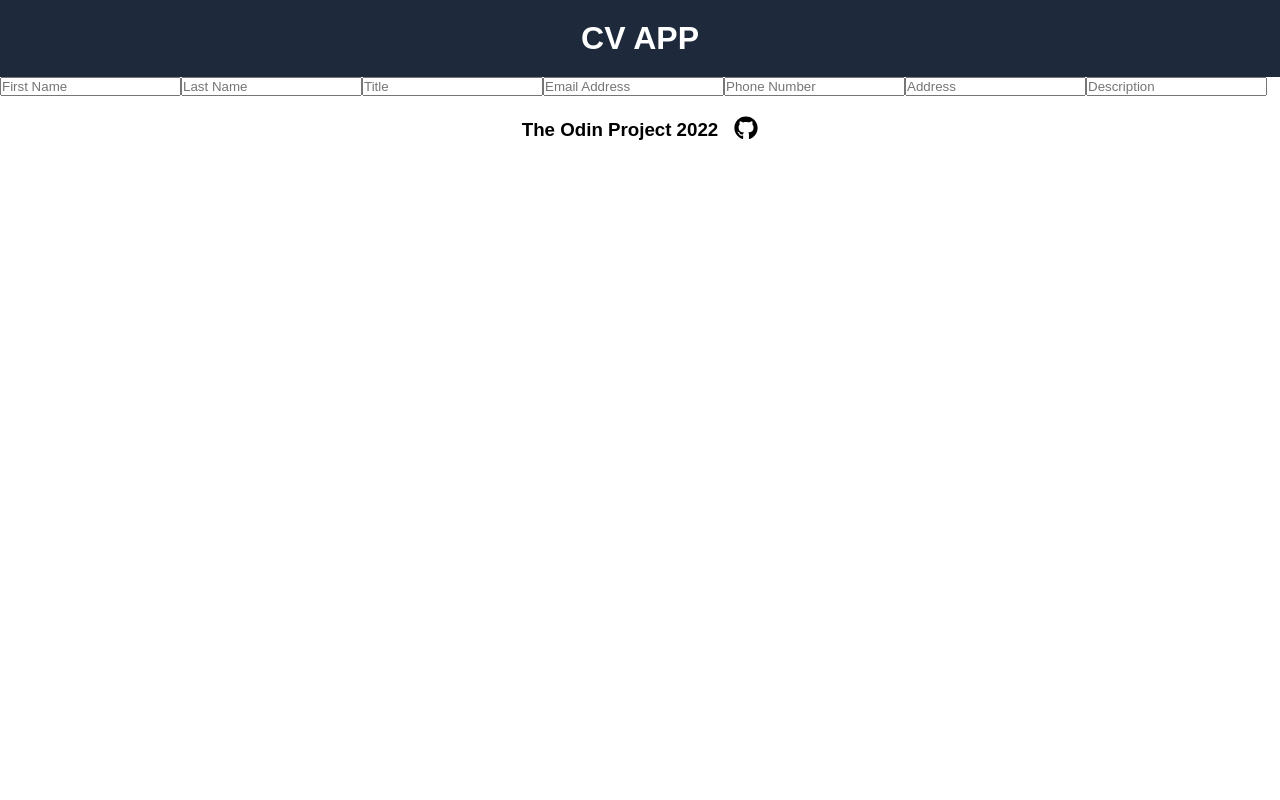
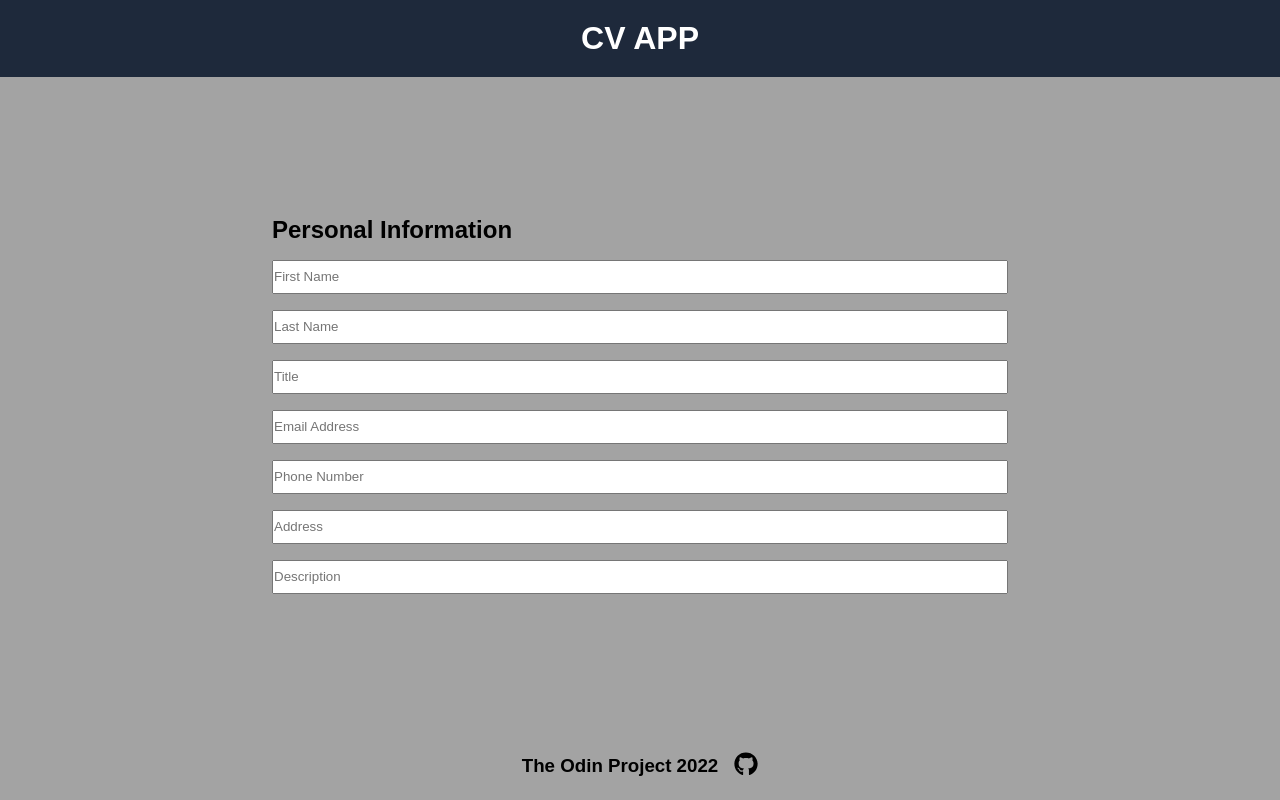
Before and after one commit to warithad/cv-app, a React (Create React App) app: page / in a window 1280 px wide. Built offline with nearby package versions, Linux system fonts and the light colour scheme.

Commit message:
Set background styling and delete cvformstyle.js file

```diff
--- a/src/App.js
+++ b/src/App.js
@@ -2,15 +2,19 @@ import Header  from "./components/Header";
 import Footer from "./components/Footer";
 import React from "react";
 import Main from "./components/Main";
+import styled from "styled-components";
 
 const App =()=>{
   return (
-    <>
+    <AppStyle className='app'>
       <Header/>
       <Main/>
       <Footer/>
-    </>
+    </AppStyle>
   );
 }
 
+const AppStyle = styled.div`
+
+`
 export default App;
--- a/src/components/Main.js
+++ b/src/components/Main.js
@@ -1,4 +1,5 @@
 import React, { Component } from "react"
+import styled from "styled-components";
 import CVForm from "./cv-form/CVForm"
 import CVPage from "./cv-page/CVPage"
 
@@ -42,10 +43,16 @@ export default class Main extends Component{
     }
     render(){
         return (
-            <>
+            <MainStyle>
                 <CVForm cv={this.state.cv}/>
                 <CVPage/>
-            </>
+            </MainStyle>
         )
     }
 }
+
+const MainStyle = styled.main`
+    display: flex;
+    align-items: center;
+    justify-content: center;
+`
--- a/src/components/cv-form/CVForm.js
+++ b/src/components/cv-form/CVForm.js
@@ -1,13 +1,21 @@
-import React, { Component } from 'react';
+
 import PersonsalInfo from './PersonalInfo';
+import  styled  from 'styled-components'
 
 const CVForm =({cv, handleChange})=>{
 
         return (
-            <form>
+            <CVFormStyle>
                 <PersonsalInfo personal={cv.personal} handleChange={handleChange}/>
-            </form>
+            </CVFormStyle>
         )
 }
 
+
+const CVFormStyle = styled.form`
+    display: flex;
+    flex-direction: column;
+    width: 50rem;
+`
+
 export default CVForm;
--- a/src/components/cv-form/Input.js
+++ b/src/components/cv-form/Input.js
@@ -1,8 +1,10 @@
+import styled from "styled-components";
+
 const Input =(props)=>{
     const {placeHolder, type, name, value, handleChange} = props;
 
     return (
-        <input
+        <InputContainer
             onChange={handleChange}
             placeholder={placeHolder}
             type={type}
@@ -12,5 +14,9 @@ const Input =(props)=>{
     )
 }
 
+const InputContainer = styled.input`
+    height: 30px;
+
+`
 
 export default Input;
--- a/src/components/cv-form/PersonalInfo.js
+++ b/src/components/cv-form/PersonalInfo.js
@@ -1,11 +1,14 @@
 
 import React, { Component } from "react";
 import Input from "./Input";
+import SectionStyle from "./style/SectionStyle";
 
 const PersonsalInfo =({personal, handleChange})=>{
 
         return (
-            <section>
+            <SectionStyle>
+                <h1>Personal Information</h1>
+
                 <Input name='firstName'
                        placeHolder='First Name'
                        type='text'
@@ -54,7 +57,7 @@ const PersonsalInfo =({personal, handleChange})=>{
                        value={personal.desc}
                        handleChange={e => handleChange(e)}
                 />
-             </section>
+             </SectionStyle>
         )
 }
 
--- a/src/themes/GlobalStyle.js
+++ b/src/themes/GlobalStyle.js
@@ -9,7 +9,13 @@ const GlobalStyle = createGlobalStyle`
         padding: 0;
     }
 
-
+    .app{
+        background-color: #a3a3a3;
+        display: flex;
+        flex-direction: column;
+        justify-content: space-between;
+        min-height: 100vh;
+    }
 `
 
 export default GlobalStyle;
```
Also changed, not shown: src/components/cv-form/style/CVFormStyle.js (deleted).
